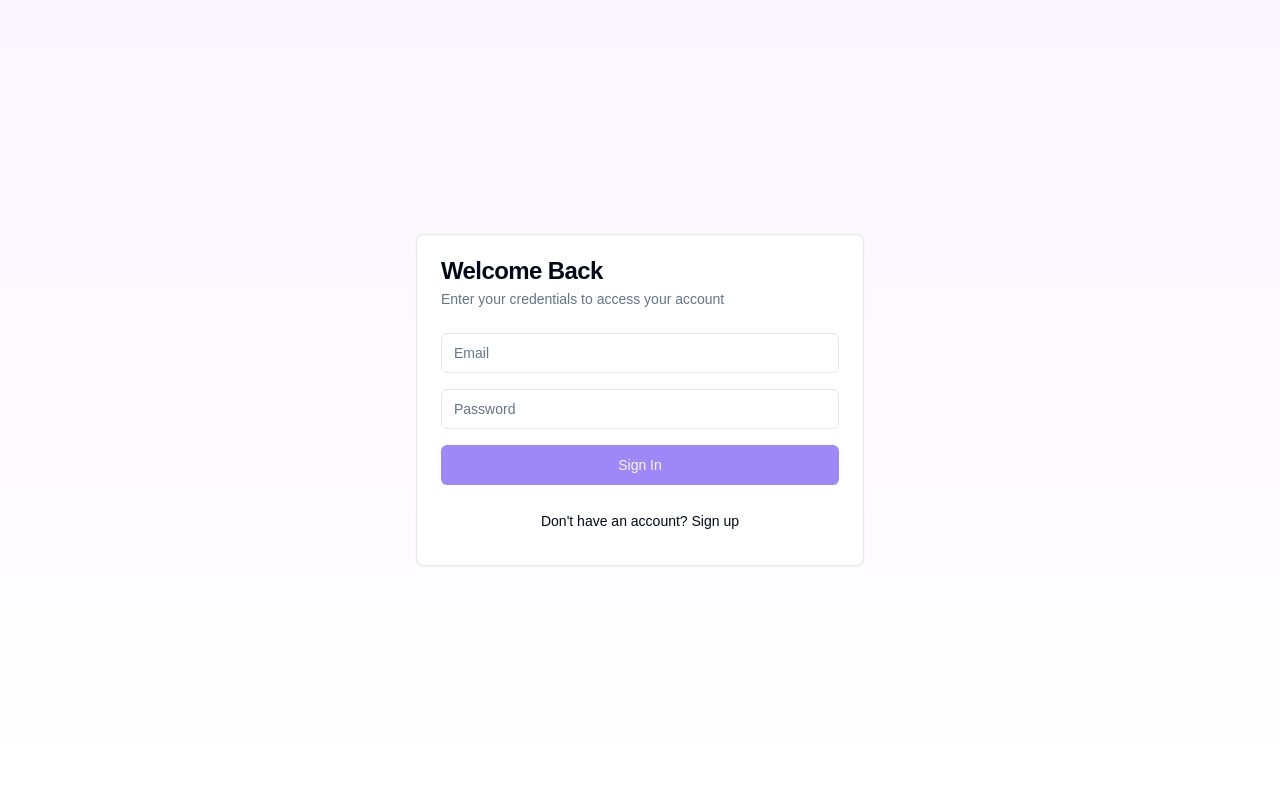
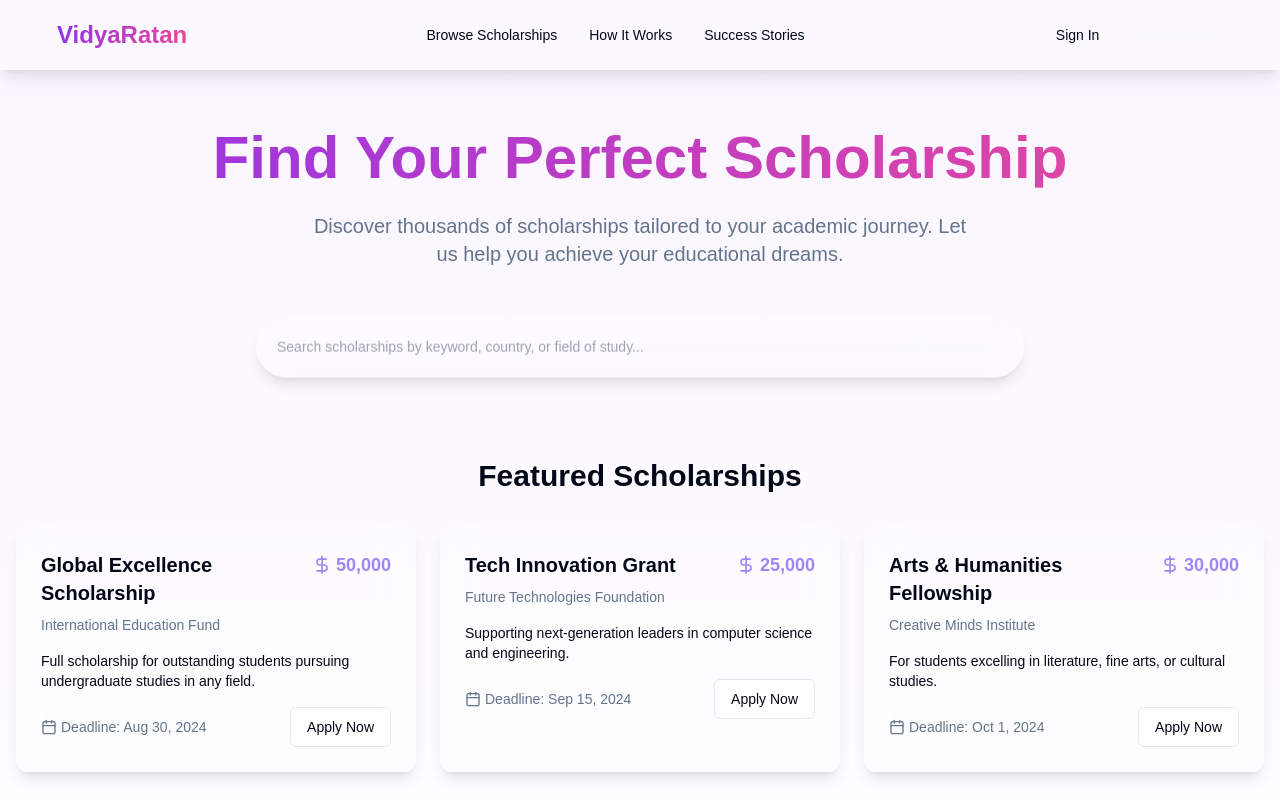
Before and after one commit to kevalbuch/scholarship-genie, a React (Vite) app: page / in a window 1280 px wide. Before the commit this address led to /auth. Shown: the top 800 px of the page. Built offline with nearby package versions, Linux system fonts and the light colour scheme; a web font is replaced by a local one.

Commit message:
Implement homepage exploration before authentication
Updated the application to allow users to explore the homepage without requiring sign-in or registration. Users can now view featured scholarships and other content before being prompted to authenticate.

```diff
--- a/src/App.tsx
+++ b/src/App.tsx
@@ -49,7 +49,7 @@ function AuthRoute({ children }: { children: React.ReactNode }) {
 const AppRoutes = () => (
   <Routes>
     <Route path="/auth" element={<AuthRoute><Auth /></AuthRoute>} />
-    <Route path="/" element={<PrivateRoute><Index /></PrivateRoute>} />
+    <Route path="/" element={<Index />} />
     <Route path="/browse-scholarships" element={<PrivateRoute><BrowseScholarships /></PrivateRoute>} />
     <Route path="/how-it-works" element={<PrivateRoute><HowItWorks /></PrivateRoute>} />
     <Route path="*" element={<NotFound />} />
--- a/src/components/ScholarshipCard.tsx
+++ b/src/components/ScholarshipCard.tsx
@@ -12,6 +12,8 @@ import {
 import { useState } from "react";
 import { toast } from "sonner";
 import { ScholarshipApplicationForm } from "./ScholarshipApplicationForm";
+import { useAuth } from "@/contexts/AuthContext";
+import { useNavigate } from "react-router-dom";
 
 interface ScholarshipCardProps {
   title: string;
@@ -30,6 +32,17 @@ export function ScholarshipCard({
 }: ScholarshipCardProps) {
   const [isSubmitting, setIsSubmitting] = useState(false);
   const [isOpen, setIsOpen] = useState(false);
+  const { user } = useAuth();
+  const navigate = useNavigate();
+
+  const handleApplyClick = () => {
+    if (!user) {
+      toast.error("Please sign in to apply for scholarships");
+      navigate("/auth");
+      return;
+    }
+    setIsOpen(true);
+  };
 
   const handleApply = async (data: any) => {
     setIsSubmitting(true);
@@ -66,11 +79,13 @@ export function ScholarshipCard({
           Deadline: {deadline}
         </div>
         <Dialog open={isOpen} onOpenChange={setIsOpen}>
-          <DialogTrigger asChild>
-            <Button variant="outline" className="hover:bg-primary hover:text-white transition-all">
-              Apply Now
-            </Button>
-          </DialogTrigger>
+          <Button
+            variant="outline"
+            className="hover:bg-primary hover:text-white transition-all"
+            onClick={handleApplyClick}
+          >
+            Apply Now
+          </Button>
           <DialogContent className="sm:max-w-[800px] max-h-[90vh] overflow-y-auto">
             <DialogHeader>
               <DialogTitle>Apply for {title}</DialogTitle>
```
